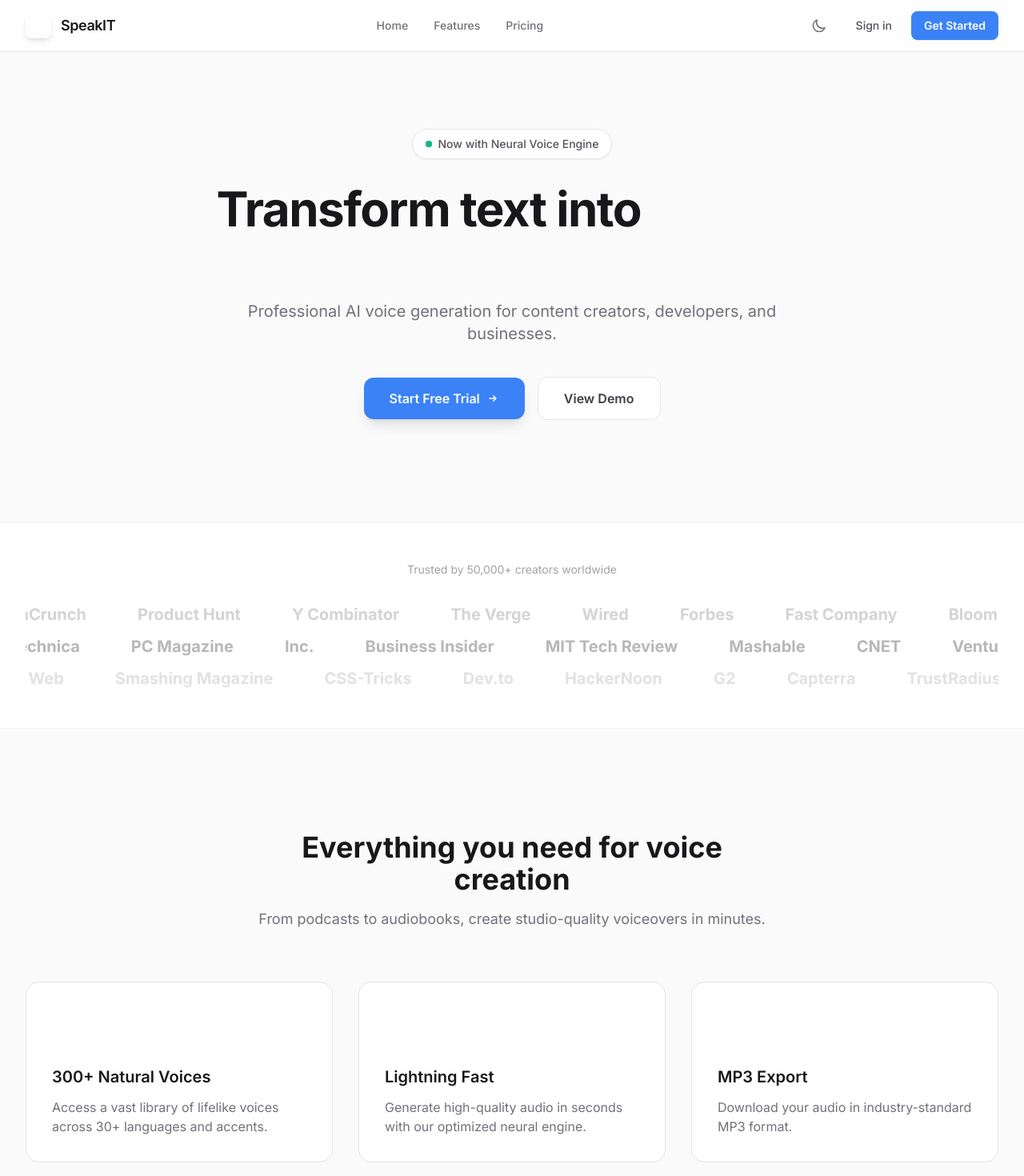
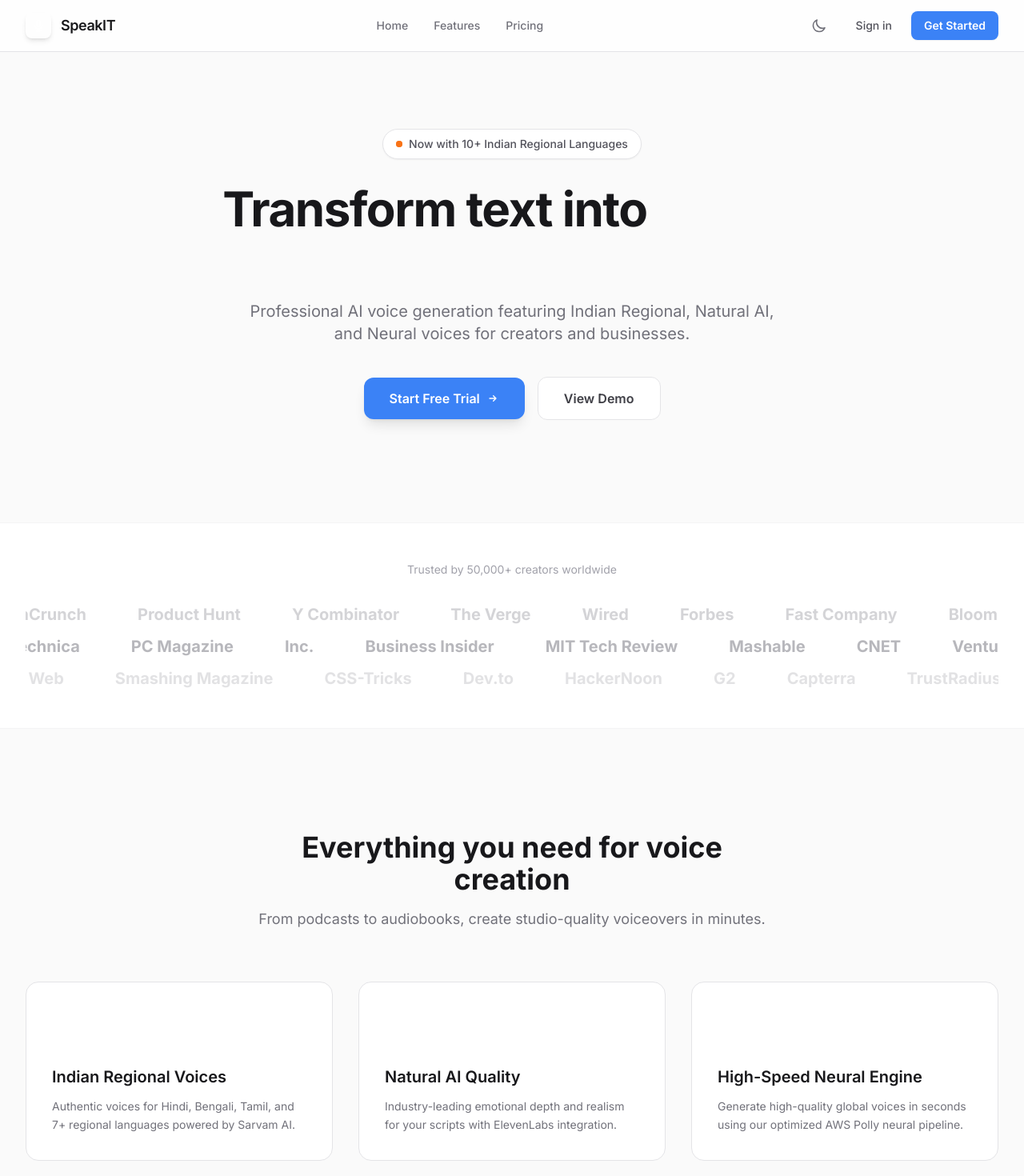
Before and after one commit to Mohitur669/speakit, an Angular app in the folder frontend/: page / in a window 1280 px wide. Shown: the top 1470 px of the page at 80% size. Built offline with nearby package versions, Linux system fonts and the light colour scheme; no server answers.

Commit message:
update: landing page

```diff
--- a/frontend/src/app/features/home/landing/landing.component.ts
+++ b/frontend/src/app/features/home/landing/landing.component.ts
@@ -29,27 +29,27 @@ import { FeatureFlagService } from '../../../core/services/feature-flag.service'
             <!-- Badge -->
             <div class="inline-flex items-center gap-2 px-4 py-2 rounded-full bg-white dark:bg-primary-900 border border-primary-200 dark:border-primary-800 shadow-sm mb-8 animate-fade-in">
               <span class="relative flex h-2 w-2">
-                <span class="animate-ping absolute inline-flex h-full w-full rounded-full bg-accent-500 opacity-75"></span>
-                <span class="relative inline-flex rounded-full h-2 w-2 bg-accent-500"></span>
+                <span class="animate-ping absolute inline-flex h-full w-full rounded-full bg-orange-500 opacity-75"></span>
+                <span class="relative inline-flex rounded-full h-2 w-2 bg-orange-500"></span>
               </span>
-              <span class="text-sm font-medium text-primary-600 dark:text-primary-300">Now with Neural Voice Engine</span>
+              <span class="text-sm font-medium text-primary-600 dark:text-primary-300">Now with 10+ Indian Regional Languages</span>
             </div>
 
             <!-- Headline -->
             <h1 class="text-4xl sm:text-5xl md:text-6xl font-bold text-primary-900 dark:text-white tracking-tight leading-[1.1] mb-6 animate-slide-up">
               Transform text into
-              <span class="text-transparent bg-clip-text bg-gradient-to-r from-brand-blue to-brand-purple"> natural speech</span>
+              <span class="text-transparent bg-clip-text bg-gradient-to-r from-brand-blue to-brand-purple"> lifelike speech</span>
             </h1>
 
             <!-- Subheadline -->
             <p class="text-lg sm:text-xl text-primary-500 dark:text-primary-400 max-w-2xl mx-auto mb-10 animate-slide-up stagger-1">
-              Professional AI voice generation for content creators, developers, and businesses.
+              Professional AI voice generation featuring Indian Regional, Natural AI, and Neural voices for creators and businesses.
             </p>
 
             <!-- CTAs -->
             <div class="flex flex-col sm:flex-row items-center justify-center gap-4 animate-slide-up stagger-2">
               <button (click)="onStartTrial()" class="w-full sm:w-auto px-8 py-3.5 text-base font-semibold text-white bg-brand-blue hover:bg-brand-blue/90 rounded-xl shadow-lg hover:shadow-xl hover:-translate-y-0.5 transition-all flex items-center justify-center gap-2">
-                {{ authService.currentUser() ? 'Go to Dashboard' : 'Start Free Trial' }}
+                {{ authService.currentUser() ? 'Go to Studio' : 'Start Free Trial' }}
                 <svg class="w-4 h-4" fill="none" stroke="currentColor" viewBox="0 0 24 24"><path stroke-linecap="round" stroke-linejoin="round" stroke-width="2" d="M13 7l5 5m0 0l-5 5m5-5H6"></path></svg>
               </button>
               <a [routerLink]="authService.currentUser() ? '/tts' : '/login'" class="w-full sm:w-auto px-8 py-3.5 text-base font-semibold text-primary-700 dark:text-primary-200 bg-white dark:bg-primary-900 hover:bg-primary-100 dark:hover:bg-primary-800 border border-primary-200 dark:border-primary-700 rounded-xl transition-all flex items-center justify-center gap-2">
@@ -153,26 +153,29 @@ import { FeatureFlagService } from '../../../core/services/feature-flag.service'
             <p class="text-sm sm:text-lg text-primary-500 dark:text-primary-400">From podcasts to audiobooks, create studio-quality voiceovers in minutes.</p>
           </div>
           <div class="grid md:grid-cols-3 gap-6 sm:gap-8">
+            <!-- Feature 1: Indian Regional -->
+            <div class="group p-8 rounded-2xl bg-white dark:bg-primary-900 border border-primary-200 dark:border-primary-700 hover:shadow-lg hover:border-orange-500/30 transition-all">
+              <div class="w-12 h-12 rounded-xl bg-gradient-to-br from-orange-500 to-amber-400 flex items-center justify-center mb-6 group-hover:scale-110 transition-transform">
+                <svg class="w-6 h-6 text-white" fill="none" stroke="currentColor" viewBox="0 0 24 24"><path stroke-linecap="round" stroke-linejoin="round" stroke-width="2" d="M3 5h12M9 3v2m1.048 9.5A18.022 18.022 0 016.412 9m6.088 9h7M11 21l5-10 5 10M12.751 5c1.738 0 3.147.162 4.249.448"></path></svg>
+              </div>
+              <h3 class="text-xl font-semibold text-primary-900 dark:text-white mb-3">Indian Regional Voices</h3>
+              <p class="text-primary-500 dark:text-primary-400 text-sm leading-relaxed">Authentic voices for Hindi, Bengali, Tamil, and 7+ regional languages powered by Sarvam AI.</p>
+            </div>
+            <!-- Feature 2: Natural AI -->
             <div class="group p-8 rounded-2xl bg-white dark:bg-primary-900 border border-primary-200 dark:border-primary-700 hover:shadow-lg hover:border-brand-blue/30 transition-all">
               <div class="w-12 h-12 rounded-xl bg-gradient-to-br from-brand-blue to-brand-purple flex items-center justify-center mb-6 group-hover:scale-110 transition-transform">
                 <svg class="w-6 h-6 text-white" fill="none" stroke="currentColor" viewBox="0 0 24 24"><path stroke-linecap="round" stroke-linejoin="round" stroke-width="2" d="M19 11a7 7 0 01-7 7m0 0a7 7 0 01-7-7m7 7v4m0 0H8m4 0h4m-4-8a3 3 0 01-3-3V5a3 3 0 116 0v6a3 3 0 01-3 3z"></path></svg>
               </div>
-              <h3 class="text-xl font-semibold text-primary-900 dark:text-white mb-3">300+ Natural Voices</h3>
-              <p class="text-primary-500 dark:text-primary-400">Access a vast library of lifelike voices across 30+ languages and accents.</p>
+              <h3 class="text-xl font-semibold text-primary-900 dark:text-white mb-3">Natural AI Quality</h3>
+              <p class="text-primary-500 dark:text-primary-400 text-sm leading-relaxed">Industry-leading emotional depth and realism for your scripts with ElevenLabs integration.</p>
             </div>
-            <div class="group p-8 rounded-2xl bg-white dark:bg-primary-900 border border-primary-200 dark:border-primary-700 hover:shadow-lg hover:border-accent-500/30 transition-all">
-              <div class="w-12 h-12 rounded-xl bg-gradient-to-br from-accent-500 to-emerald-400 flex items-center justify-center mb-6 group-hover:scale-110 transition-transform">
+            <!-- Feature 3: Neural Engine -->
+            <div class="group p-8 rounded-2xl bg-white dark:bg-primary-900 border border-primary-200 dark:border-primary-700 hover:shadow-lg hover:border-emerald-500/30 transition-all">
+              <div class="w-12 h-12 rounded-xl bg-gradient-to-br from-emerald-500 to-teal-400 flex items-center justify-center mb-6 group-hover:scale-110 transition-transform">
                 <svg class="w-6 h-6 text-white" fill="none" stroke="currentColor" viewBox="0 0 24 24"><path stroke-linecap="round" stroke-linejoin="round" stroke-width="2" d="M13 10V3L4 14h7v7l9-11h-7z"></path></svg>
               </div>
-              <h3 class="text-xl font-semibold text-primary-900 dark:text-white mb-3">Lightning Fast</h3>
-              <p class="text-primary-500 dark:text-primary-400">Generate high-quality audio in seconds with our optimized neural engine.</p>
-            </div>
-            <div class="group p-8 rounded-2xl bg-white dark:bg-primary-900 border border-primary-200 dark:border-primary-700 hover:shadow-lg hover:border-purple-500/30 transition-all">
-              <div class="w-12 h-12 rounded-xl bg-gradient-to-br from-purple-500 to-pink-500 flex items-center justify-center mb-6 group-hover:scale-110 transition-transform">
-                <svg class="w-6 h-6 text-white" fill="none" stroke="currentColor" viewBox="0 0 24 24"><path stroke-linecap="round" stroke-linejoin="round" stroke-width="2" d="M4 16v1a3 3 0 003 3h10a3 3 0 003-3v-1m-4-4l-4 4m0 0l-4-4m4 4V4"></path></svg>
-              </div>
-              <h3 class="text-xl font-semibold text-primary-900 dark:text-white mb-3">MP3 Export</h3>
-              <p class="text-primary-500 dark:text-primary-400">Download your audio in industry-standard MP3 format.</p>
+              <h3 class="text-xl font-semibold text-primary-900 dark:text-white mb-3">High-Speed Neural Engine</h3>
+              <p class="text-primary-500 dark:text-primary-400 text-sm leading-relaxed">Generate high-quality global voices in seconds using our optimized AWS Polly neural pipeline.</p>
             </div>
           </div>
         </div>
@@ -330,51 +333,6 @@ import { FeatureFlagService } from '../../../core/services/feature-flag.service'
                   <td class="p-6 text-center"><svg class="w-5 h-5 text-emerald-500 mx-auto" fill="none" stroke="currentColor" viewBox="0 0 24 24"><path stroke-linecap="round" stroke-linejoin="round" stroke-width="2" d="M5 13l4 4L19 7"></path></svg></td>
                   <td class="p-6 text-center"><svg class="w-5 h-5 text-emerald-500 mx-auto" fill="none" stroke="currentColor" viewBox="0 0 24 24"><path stroke-linecap="round" stroke-linejoin="round" stroke-width="2" d="M5 13l4 4L19 7"></path></svg></td>
                 </tr>
-
-                <!-- Limits -->
-                <tr class="bg-primary-50/30 dark:bg-primary-800/20">
-                  <td class="p-6 text-sm font-bold text-primary-900 dark:text-white uppercase tracking-tight" colspan="5">Limits & Quotas</td>
-                </tr>
-                <tr>
-                  <td class="p-6 text-sm font-medium text-primary-700 dark:text-primary-200">Characters per request</td>
-                  <td class="p-6 text-center text-sm font-bold text-primary-600 dark:text-primary-300">{{ freeChars() }}</td>
-                  <td class="p-6 text-center text-sm font-bold text-primary-600 dark:text-primary-300">{{ proChars() }}</td>
-                  <td class="p-6 text-center text-sm font-bold text-primary-600 dark:text-primary-300">{{ proPlusChars() }}</td>
-                  <td class="p-6 text-center text-sm font-bold text-primary-600 dark:text-primary-300">{{ enterpriseChars() }}+</td>
-                </tr>
-                <tr>
-                  <td class="p-6 text-sm font-medium text-primary-700 dark:text-primary-200">Daily syntheses</td>
-                  <td class="p-6 text-center text-sm font-bold text-primary-600 dark:text-primary-300">{{ freeDailyLimit() }}</td>
-                  <td class="p-6 text-center text-sm font-bold text-emerald-500">Unlimited</td>
-                  <td class="p-6 text-center text-sm font-bold text-emerald-500">Unlimited</td>
-                  <td class="p-6 text-center text-sm font-bold text-emerald-500">Unlimited</td>
-                </tr>
-
-                <!-- Additional Features -->
-                <tr class="bg-primary-50/30 dark:bg-primary-800/20">
-                  <td class="p-6 text-sm font-bold text-primary-900 dark:text-white uppercase tracking-tight" colspan="5">Support & Platform</td>
-                </tr>
-                <tr>
-                  <td class="p-6 text-sm font-medium text-primary-700 dark:text-primary-200">MP3 Downloads</td>
-                  <td class="p-6 text-center"><svg class="w-5 h-5 text-emerald-500 mx-auto" fill="none" stroke="currentColor" viewBox="0 0 24 24"><path stroke-linecap="round" stroke-linejoin="round" stroke-width="2" d="M5 13l4 4L19 7"></path></svg></td>
-                  <td class="p-6 text-center"><svg class="w-5 h-5 text-emerald-500 mx-auto" fill="none" stroke="currentColor" viewBox="0 0 24 24"><path stroke-linecap="round" stroke-linejoin="round" stroke-width="2" d="M5 13l4 4L19 7"></path></svg></td>
-                  <td class="p-6 text-center"><svg class="w-5 h-5 text-emerald-500 mx-auto" fill="none" stroke="currentColor" viewBox="0 0 24 24"><path stroke-linecap="round" stroke-linejoin="round" stroke-width="2" d="M5 13l4 4L19 7"></path></svg></td>
-                  <td class="p-6 text-center"><svg class="w-5 h-5 text-emerald-500 mx-auto" fill="none" stroke="currentColor" viewBox="0 0 24 24"><path stroke-linecap="round" stroke-linejoin="round" stroke-width="2" d="M5 13l4 4L19 7"></path></svg></td>
-                </tr>
-                <tr>
-                  <td class="p-6 text-sm font-medium text-primary-700 dark:text-primary-200">Support</td>
-                  <td class="p-6 text-center text-xs text-primary-500">Community</td>
-                  <td class="p-6 text-center text-xs text-primary-500">Standard</td>
-                  <td class="p-6 text-center text-xs font-bold text-brand-blue">Priority</td>
-                  <td class="p-6 text-center text-xs font-bold text-primary-900 dark:text-white">Dedicated Account Manager</td>
-                </tr>
-                <tr>
-                  <td class="p-6 text-sm font-medium text-primary-700 dark:text-primary-200">API Access</td>
-                  <td class="p-6 text-center"><span class="text-primary-300 dark:text-primary-700">\u2014</span></td>
-                  <td class="p-6 text-center"><span class="text-primary-300 dark:text-primary-700">\u2014</span></td>
-                  <td class="p-6 text-center"><span class="text-primary-300 dark:text-primary-700">\u2014</span></td>
-                  <td class="p-6 text-center"><svg class="w-5 h-5 text-emerald-500 mx-auto" fill="none" stroke="currentColor" viewBox="0 0 24 24"><path stroke-linecap="round" stroke-linejoin="round" stroke-width="2" d="M5 13l4 4L19 7"></path></svg></td>
-                </tr>
               </tbody>
             </table>
           </div>
```
